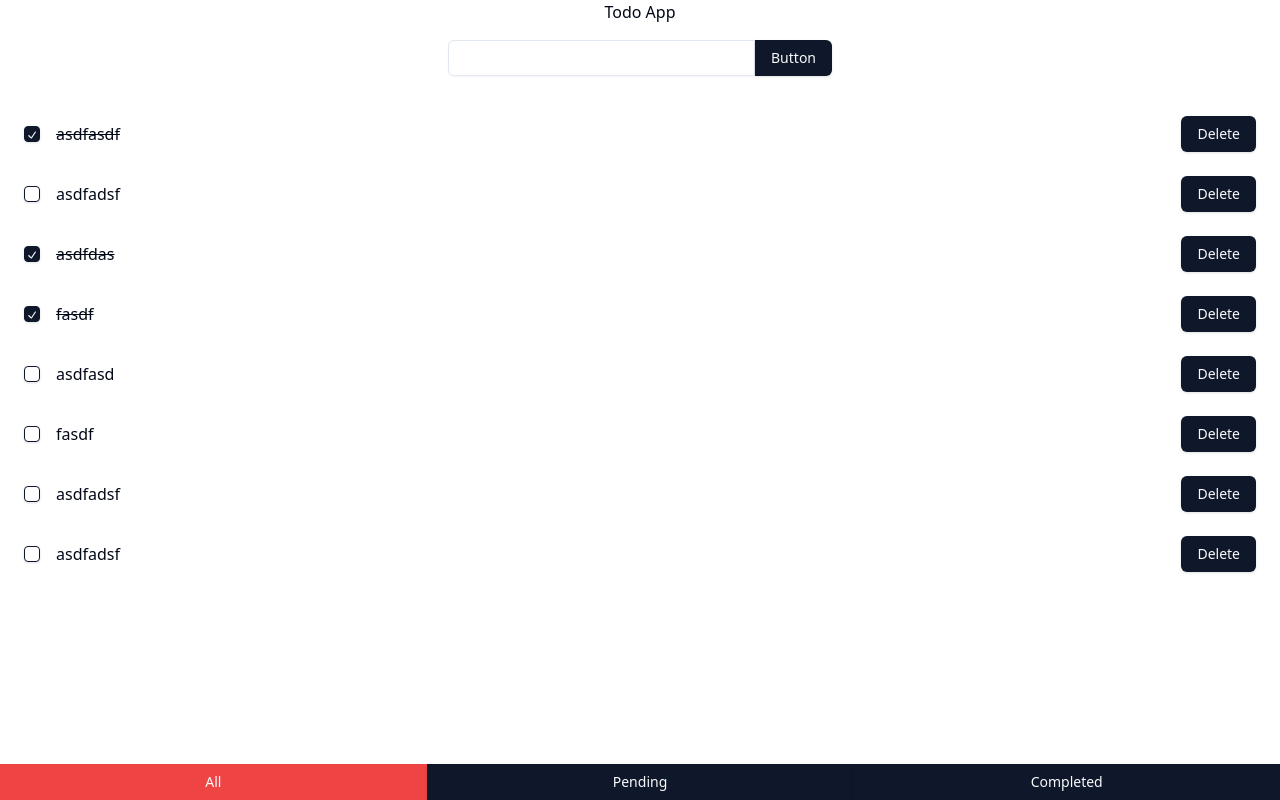
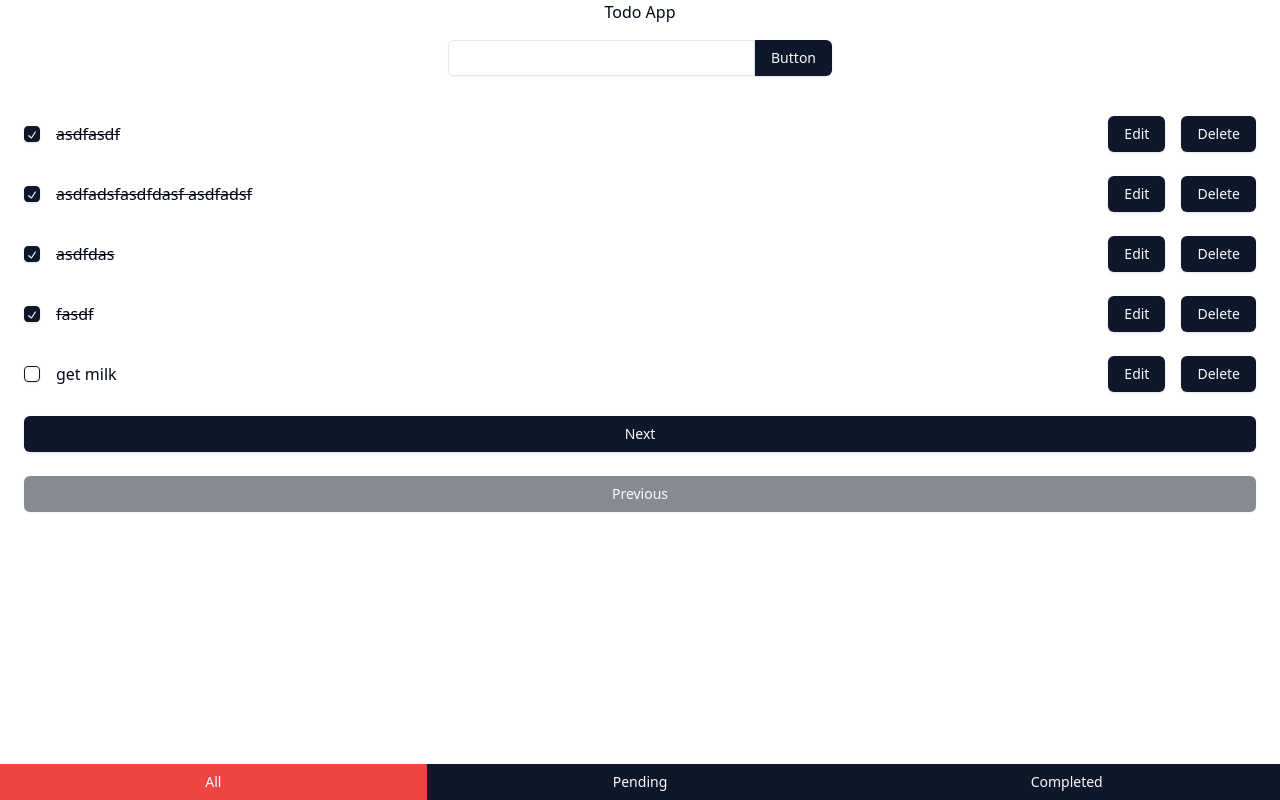
Before and after one commit to special-char/tsc-fs-11, a React app: page / in a window 1280 px wide. Built offline with nearby package versions, Linux system fonts and the light colour scheme; data requests are answered from the project's data file.

Commit message:
commit code

```diff
--- a/db.json
+++ b/db.json
@@ -7,8 +7,8 @@
     },
     {
       "id": "9236",
-      "text": "asdfadsf",
-      "isDone": false
+      "text": "asdfadsfasdfdasf asdfadsf",
+      "isDone": true
     },
     {
       "id": "af51",
@@ -22,7 +22,7 @@
     },
     {
       "id": "5057",
-      "text": "asdfasd",
+      "text": "get milk",
       "isDone": false
     },
     {
@@ -32,13 +32,28 @@
     },
     {
       "id": "d3f4",
-      "text": "asdfadsf",
+      "text": "asdfadsfasdfds asdfadsfadsf asdfadsfadsf",
       "isDone": false
     },
     {
       "id": "54aa",
       "text": "asdfadsf",
       "isDone": false
+    },
+    {
+      "id": "7059",
+      "text": "aedfasdf",
+      "isDone": false
+    },
+    {
+      "id": "2700",
+      "text": "asdfasf",
+      "isDone": false
+    },
+    {
+      "id": "b2f4",
+      "text": "asdfdasf",
+      "isDone": false
     }
   ]
 }
--- a/src/pages/home/index.jsx
+++ b/src/pages/home/index.jsx
@@ -8,13 +8,19 @@ import { Button } from '@/components/ui/button';
 import { Checkbox } from '@/components/ui/checkbox';
 import ConfirmDelete from '@/components/confirmDelete';
 
+const perPageItem = 5;
+
 export default class Home extends Component {
   state = {
     todoList: [],
     filterType: 'all',
+    editMode: 0,
+    page: 1,
   };
 
   inputRef = createRef();
+
+  editRef = createRef();
 
   async componentDidMount() {
     this.loadTodo();
@@ -58,14 +64,11 @@ export default class Home extends Component {
     } catch (error) {}
   };
 
-  toggleComplete = async item => {
+  editTodo = async item => {
     try {
       const res = await fetch(`http://localhost:3000/todoList/${item.id}`, {
         method: 'PUT',
-        body: JSON.stringify({
-          ...item,
-          isDone: !item.isDone,
-        }),
+        body: JSON.stringify(item),
         headers: {
           'Content-Type': 'application/json',
           Accept: 'application/json',
@@ -82,6 +85,7 @@ export default class Home extends Component {
             json,
             ...todoList.slice(index + 1),
           ],
+          editMode: 0,
         };
       });
     } catch (error) {}
@@ -107,7 +111,7 @@ export default class Home extends Component {
   };
 
   render() {
-    const { todoList, filterType } = this.state;
+    const { todoList, filterType, editMode, page } = this.state;
 
     return (
       <div className="flex flex-col items-center gap-4 h-screen">
@@ -122,7 +126,9 @@ export default class Home extends Component {
           </Button>
         </form>
         <div className="flex flex-col gap-6 w-full p-6 flex-1">
-          {todoList.map(x => {
+          {todoList
+            .slice((page - 1) * perPageItem, page * perPageItem)
+            .map(x => {
               if (
                 filterType === 'all' ||
                 (filterType === 'pending' && x.isDone === false) ||
@@ -132,19 +138,66 @@ export default class Home extends Component {
                   <div key={x.id} className="flex items-center">
                     <Checkbox
                       checked={x.isDone}
-                    onCheckedChange={() => this.toggleComplete(x)}
+                      onCheckedChange={() =>
+                        this.editTodo({ ...x, isDone: !x.isDone })
+                      }
                     />
+                    {editMode === x.id ? (
+                      <form
+                        className="flex-1 mx-4 flex gap-4"
+                        onSubmit={() =>
+                          this.editTodo({
+                            ...x,
+                            text: this.editRef.current.value,
+                          })
+                        }
+                      >
+                        <Input className="flex-1" ref={this.editRef} />
+                        <Button
+                          type="submit"
+                          className="mx-4"
+                          onClick={() => this.setState({ editMode: x.id })}
+                        >
+                          Submit
+                        </Button>
+                      </form>
+                    ) : (
                       <p
                         className={`flex-1 px-4${x.isDone ? ' line-through' : ''}`}
                       >
                         {x.text}
                       </p>
+                    )}
+
+                    <Button
+                      type="button"
+                      className="mx-4"
+                      onClick={() =>
+                        this.setState({ editMode: x.id }, () => {
+                          this.editRef.current.value = x.text;
+                        })
+                      }
+                    >
+                      Edit
+                    </Button>
                     <ConfirmDelete onClick={() => this.deleteTodo(x)} />
                   </div>
                 );
               }
               return null;
             })}
+          <Button
+            onClick={() => this.setState(({ page }) => ({ page: page + 1 }))}
+            disabled={page >= Math.ceil(todoList.length / perPageItem)}
+          >
+            Next
+          </Button>
+          <Button
+            onClick={() => this.setState(({ page }) => ({ page: page - 1 }))}
+            disabled={page <= 1}
+          >
+            Previous
+          </Button>
         </div>
         <div className="flex w-full">
           <Button
```
Lines whose indentation alone changed are shown as unchanged.
